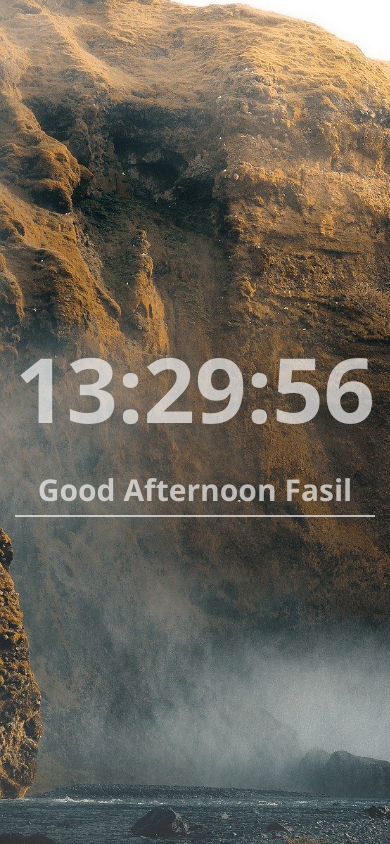
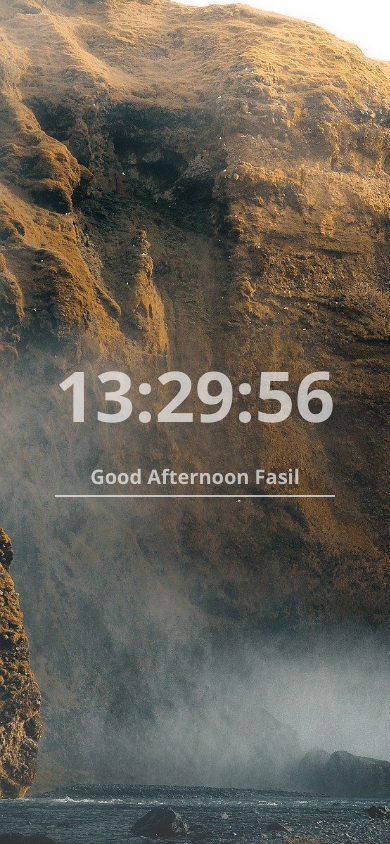
Before and after one commit to fasilofficial/greet-page, a plain HTML site: page index.html in a window 390 px wide. Drawn offline with Linux system fonts and the light colour scheme.

Commit message:
Add files via upload

```diff
--- a/style.css
+++ b/style.css
@@ -37,3 +37,13 @@ div.box {
 .evening {
     background-image: url('images/background4.jpg');
 }
+
+
+@media screen and (max-width: 500px) {
+    #time {
+        font-size: 70px;
+    }
+    #greeting {
+        font-size: 20px;
+    }
+}
```
